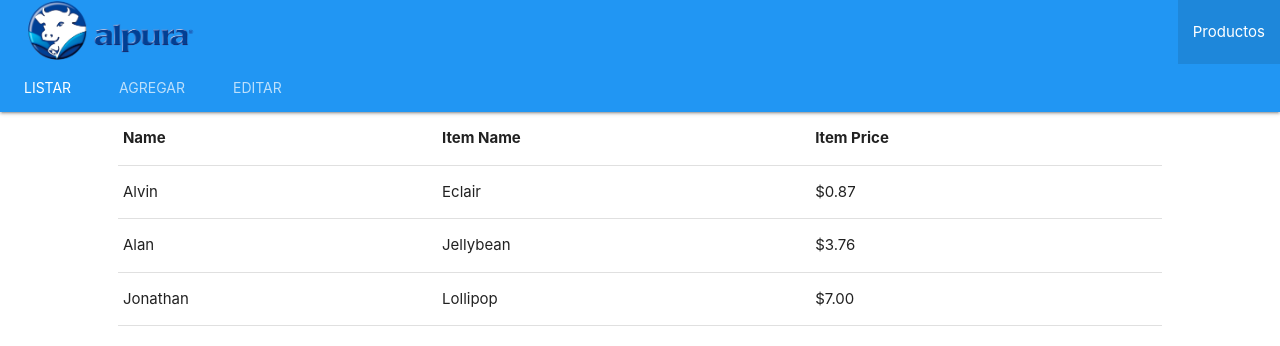
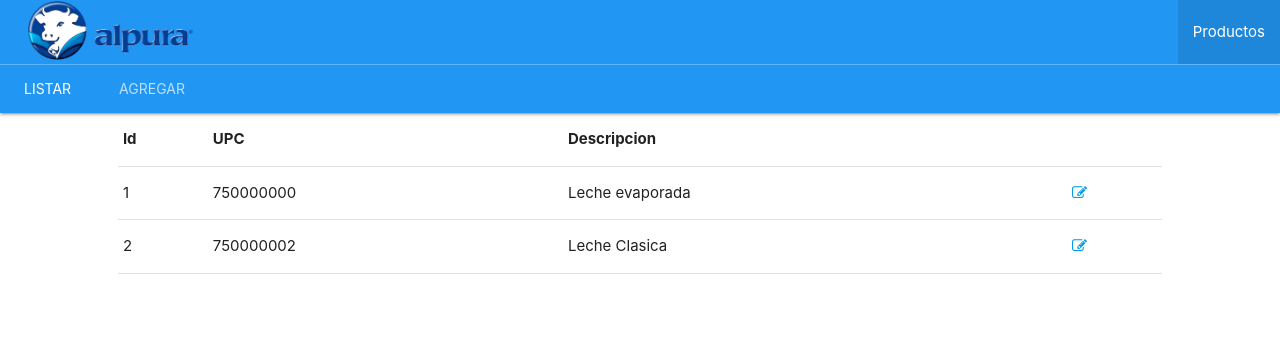
Before and after one commit to neftalihh/portal, an Angular app: page /#/productos in a window 1280 px wide. Shown: the top 346 px of the page. Built offline with nearby package versions, Linux system fonts and the light colour scheme.

Commit message:
Se creo el formulario

```diff
--- /dev/null
+++ b/src/app/app-routing.module.ts
@@ -0,0 +1,39 @@
+import { NgModule } from '@angular/core';
+import { Routes, RouterModule, ExtraOptions } from '@angular/router';
+import { ProductFormComponent } from './products/product-form.component';
+import { NavbarComponent } from './navbar/navbar.component';
+import { AppComponent } from './app.component';
+import { ProductsComponent } from './products/products.component';
+
+const routes : Routes = [
+    {
+        path: '',
+        redirectTo: 'productos',
+        pathMatch: 'full'
+    },
+    {
+        path: 'productos',
+        component: ProductsComponent,
+    },
+    {
+        path: 'agregar',
+        component: ProductFormComponent
+    }
+]
+
+const config: ExtraOptions = {
+	useHash: true
+}
+
+@NgModule({
+    imports: [RouterModule.forRoot(routes,config)],
+    exports: [RouterModule]
+})
+
+export class AppRoutingModule{}
+
+export const routed = [
+    ProductFormComponent,
+    NavbarComponent,
+    ProductsComponent
+]
--- a/src/app/app.component.html
+++ b/src/app/app.component.html
@@ -1,48 +1,2 @@
-<nav class="nav-extended">
-  <div class="nav-wrapper blue">
-    <a href="#" class="brand-logo"><img class="brand" src="../assets/alpura.png"  width="225px" /></a>
-    <a href="#" data-target="mobile-demo" class="sidenav-trigger"><i class="material-icons">menu</i></a>
-    <ul id="nav-mobile" class="right hide-on-med-and-down">
-      <li class="active"><a href="sass.html">Productos</a></li>
-    </ul>
-  </div>
-  <div class="nav-content blue">
-    <ul class="tabs tabs-transparent">
-      <li class="tab"><a class="active" href="#test1">Listar</a></li>
-      <li class="tab"><a  href="#test2">Agregar</a></li>
-      <li class="tab"><a href="#test3">Editar</a></li>
-    </ul>
-  </div>
-</nav>
-<div class="row">
-  <div class="col s1"></div>
-  <div class="col s10">
-      <table>
-          <thead>
-            <tr>
-                <th>Name</th>
-                <th>Item Name</th>
-                <th>Item Price</th>
-            </tr>
-          </thead>
-
-          <tbody>
-            <tr>
-              <td>Alvin</td>
-              <td>Eclair</td>
-              <td>$0.87</td>
-            </tr>
-            <tr>
-              <td>Alan</td>
-              <td>Jellybean</td>
-              <td>$3.76</td>
-            </tr>
-            <tr>
-              <td>Jonathan</td>
-              <td>Lollipop</td>
-              <td>$7.00</td>
-            </tr>
-          </tbody>
-        </table>
-  </div>
-</div>
+<app-navbar></app-navbar>
+<router-outlet></router-outlet>
--- a/src/app/app.component.ts
+++ b/src/app/app.component.ts
@@ -13,6 +13,7 @@ export class AppComponent implements AfterViewInit {
   ngAfterViewInit(){
     $(document).ready(function(){
       $(".dropdown-trigger").dropdown();
+      $('.modal').modal();
     });
   }
 }
--- a/src/app/app.module.ts
+++ b/src/app/app.module.ts
@@ -3,12 +3,23 @@ import { NgModule } from '@angular/core';
 
 import { AppComponent } from './app.component';
 
+import { ProductsComponent } from './products/products.component';
+import { AppRoutingModule, routed } from './app-routing.module';
+import { CommonModule }from '@angular/common';
+import { HttpModule } from '@angular/http';
+import { FormsModule } from '@angular/forms';
 @NgModule({
   declarations: [
-    AppComponent
+    AppComponent,
+    ProductsComponent,
+    ...routed
   ],
   imports: [
     BrowserModule,
+    AppRoutingModule,
+    CommonModule,
+    HttpModule,
+    FormsModule
   ],
   providers: [],
   bootstrap: [AppComponent]
--- /dev/null
+++ b/src/app/navbar/navbar.component.css
@@ -0,0 +1,3 @@
+.brand{
+    margin-top: -20px;
+}
--- /dev/null
+++ b/src/app/navbar/navbar.component.html
@@ -0,0 +1,16 @@
+<nav class="nav-extended">
+  <div class="nav-wrapper blue">
+    <a href="#" class="brand-logo"><img class="brand" src="../assets/alpura.png"  width="225px" /></a>
+    <a href="#" data-target="mobile-demo" class="sidenav-trigger"><i class="material-icons">menu</i></a>
+    <ul id="nav-mobile" class="right hide-on-med-and-down">
+      <li class="active"><a href="sass.html">Productos</a></li>
+    </ul>
+  </div>
+  <div class="divider blue lighten-2"></div>
+  <div class="nav-content blue">
+    <ul class="tabs tabs-transparent">
+      <li class="tab"><a [routerLink]="['/productos']" routerLinkActive="active" class="active" >Listar</a></li>
+      <li class="tab"><a  [routerLink]="['/agregar']" >Agregar</a></li>
+    </ul>
+  </div>
+</nav>
--- /dev/null
+++ b/src/app/navbar/navbar.component.ts
@@ -0,0 +1,15 @@
+import { Component, OnInit } from '@angular/core';
+
+@Component({
+  selector: 'app-navbar',
+  templateUrl: './navbar.component.html',
+  styleUrls: ['./navbar.component.css']
+})
+export class NavbarComponent implements OnInit {
+
+  constructor() { }
+
+  ngOnInit() {
+  }
+
+}
--- /dev/null
+++ b/src/app/products/product-form.component.html
@@ -0,0 +1,26 @@
+<div><h2>Producto</h2></div>
+<div class="divider"></div>
+<div class="row">
+    <form class="col s12" (ngSubmit)="save(product)"   #f="ngForm" >
+      <div class="row">
+        <div class="input-field col s6">
+
+          <input id="id_pro" type="number" name="id_pro" [(ngModel)]="product.id" class="validate">
+          <label for="id_pro">id</label>
+        </div>
+        <div class="input-field col s6">
+
+          <input id="upc" type="text" name="upc" class="validate" [(ngModel)]="product.upc">
+          <label for="upc">Upc</label>
+        </div>
+        <div class="input-field col s12">
+            <input id="desc" type="text" name="desc" class="validate" [(ngModel)]="product.description" >
+            <label for="desc">Descripcion</label>
+        </div>
+      </div>
+      <div class="input-field col s12">
+        <button class="btn">Guardar</button>
+      </div>
+    </form>
+  </div>
+  {{product.id}}
--- /dev/null
+++ b/src/app/products/product-form.component.ts
@@ -0,0 +1,16 @@
+import { Component, OnInit } from '@angular/core';
+import { Product } from '../@core/models/product';
+
+@Component({
+  selector: 'app-product-form',
+  templateUrl: './product-form.component.html'
+})
+
+export class ProductFormComponent{
+    product = new Product();
+
+
+    save(){
+      console.log('asd')
+    }
+}
--- /dev/null
+++ b/src/app/products/products.component.html
@@ -0,0 +1,38 @@
+<div class="row">
+  <div class="col s1"></div>
+  <div class="col s10">
+      <table>
+          <thead>
+            <tr>
+                <th>Id</th>
+                <th>UPC</th>
+                <th>Descripcion</th>
+                <th></th>
+            </tr>
+          </thead>
+
+          <tbody>
+            <tr *ngFor="let prod of products">
+              <td>{{prod.id}}</td>
+              <td>{{prod.upc}}</td>
+              <td>{{prod.description}}</td>
+              <td>
+                <a class="modal-trigger" href="#modal1">
+                  <span class="fa fa-edit md"></span>
+                </a>
+              </td>
+            </tr>
+
+          </tbody>
+        </table>
+  </div>
+</div>
+<div id="modal1" class="modal">
+  <div class="modal-content">
+    <h4>Modal Header</h4>
+    <p>A bunch of text</p>
+  </div>
+  <div class="modal-footer">
+    <a href="#!" class="modal-close waves-effect waves-green btn-flat">Agree</a>
+  </div>
+</div>
--- /dev/null
+++ b/src/app/products/products.component.ts
@@ -0,0 +1,29 @@
+import { Component, OnInit } from '@angular/core';
+import { Product } from '../@core/models/product';
+
+@Component({
+  selector: 'app-products',
+  templateUrl: './products.component.html',
+  styleUrls: ['./products.component.css']
+})
+export class ProductsComponent implements OnInit {
+  product = new Product();
+  products : Product[] = [];
+
+
+  constructor() {
+    this.product.id = 1;
+    this.product.upc = '750000000';
+    this.product.description = 'Leche evaporada';
+    this.products.push(this.product);
+    this.product = new Product();
+    this.product.id = 2;
+    this.product.upc = '750000002';
+    this.product.description = 'Leche Clasica';
+    this.products.push(this.product);
+  }
+
+  ngOnInit() {
+  }
+
+}
```
Also changed, not shown: src/app/products/products.component.css (added), 2 other files (tests, documents, lock files or other folders).
